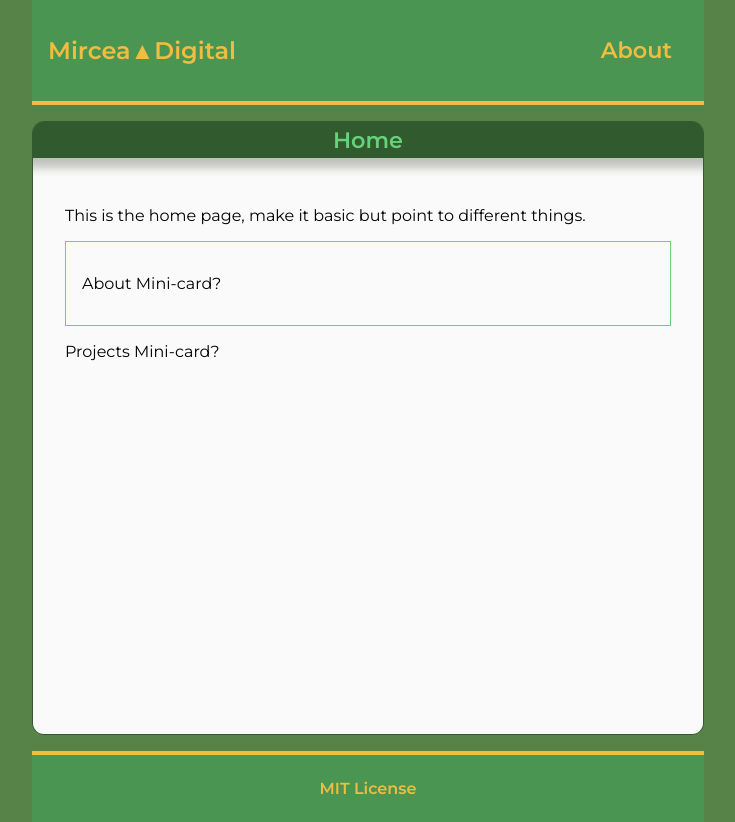
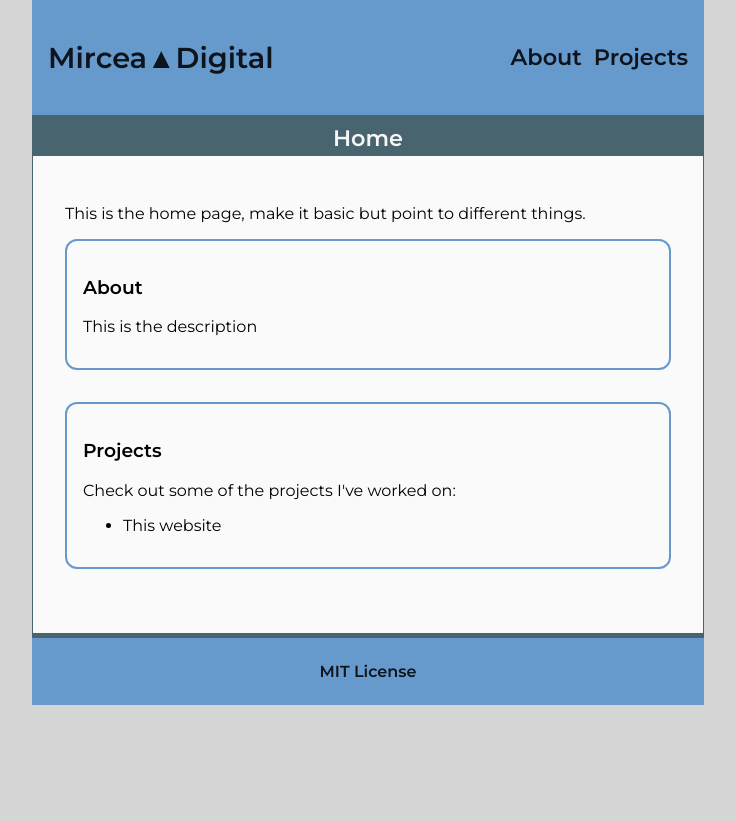
Before and after one commit to Rikoru/rikoru.github.io, a Next.js app: page / in a window 1280 px wide. Shown: the whole page, without its empty margins (272-1007 px from the left). After the commit the page ends 800 px from the top, so only its background shows below. Built offline with nearby package versions, Linux system fonts and the light colour scheme.

Commit message:
Updated index and added projects page

```diff
--- a/components/card/card.module.scss
+++ b/components/card/card.module.scss
@@ -6,7 +6,7 @@
   display: flex;
   flex-direction: column;
   justify-content: stretch;
-  border-radius: $outerRadius;
+  // border-radius: $outerRadius;
   border: 1px solid $theme;
 }
 
@@ -32,6 +32,5 @@
   align-self: stretch;
   width: 100%;
   background: $off-white;
-  height: calc(80vh - 64px);
-  box-shadow: inset 0px 20px 10px -10px #bfc1bb;
+  height: 100%;
 }
--- a/components/global/layout/footer.module.scss
+++ b/components/global/layout/footer.module.scss
@@ -1,9 +1,9 @@
-@import "styles/theming";
+@import 'styles/theming';
 
 .footer {
   background: $content;
-  color: $accent;
-  border-top: $borderWidth solid $accent;
+  color: $textDark;
+  border-top: $borderWidth solid $theme;
   display: flex;
   flex: 1;
   padding: 0.5rem 0;
--- a/components/global/layout/header.js
+++ b/components/global/layout/header.js
@@ -7,15 +7,18 @@ export default function Header() {
   return (
     <div className={styles.header}>
       <div className={styles.headerTitle}>
-        <Link href="/">
-          <h1>{g.titleCool}</h1>
-        </Link>
+        <h1>
+          <Link href="/">{g.titleCool}</Link>
+        </h1>
       </div>
       <div className={styles.navbar}>
         <ul>
           <li>
             <Link href="about">About</Link>
           </li>
+          <li>
+            <Link href="projects">Projects</Link>
+          </li>
         </ul>
       </div>
     </div>
--- a/components/global/layout/header.module.scss
+++ b/components/global/layout/header.module.scss
@@ -4,9 +4,9 @@ $spacer: 16px;
 $innerPadding: 16px;
 
 .header {
-  headerTitle {
+  .headerTitle {
     h1 {
-      font-size: 2.8rem;
+      font-size: 1.8rem;
       text-align: center;
     }
   }
@@ -15,7 +15,9 @@ $innerPadding: 16px;
     ul {
       list-style: none;
       li {
+        display: inline;
         a {
+          padding-left: 12px;
           font-size: 1.4rem;
           font-weight: 600;
         }
@@ -23,7 +25,10 @@ $innerPadding: 16px;
     }
 
     align-self: center;
-    padding-right: $innerPadding;
+  }
+
+  a:hover {
+    color: $accent;
   }
 
   // Flex
@@ -33,8 +38,10 @@ $innerPadding: 16px;
 
   // Box
   background: $content;
-  border-bottom: $borderWidth solid $accent;
-  color: $accent;
+  border-bottom: $borderWidth solid $theme;
+
+  // Basic properties
+  color: $textDark;
   width: 100%;
   padding: $spacer;
 }
--- a/components/global/layout/layout.module.scss
+++ b/components/global/layout/layout.module.scss
@@ -6,7 +6,3 @@
   margin: 0 auto;
   max-width: 42rem;
 }
-
-.main {
-  margin: 1rem auto;
-}
--- a/components/mini_card/index.js
+++ b/components/mini_card/index.js
@@ -1,15 +1,28 @@
-import React from 'react'
-import PropTypes from 'prop-types'
+import React from 'react';
+import PropTypes from 'prop-types';
 
-import styles from './mini_card.module.scss'
+import styles from './mini_card.module.scss';
+import Link from 'next/link';
 
-export default function MiniCard({ children }) {
+const prepTitleSection = (title) =>
+  !!title && (
+    <div className={styles.miniCardTitle}>
+      <h3>{title}</h3>
+    </div>
+  );
+
+export default function MiniCard({ title, pageLink, children }) {
   return (
-    <div className={styles.miniCardFrame}>
-      {children}
-    </div>
+    <Link href={pageLink}>
+      <div className={styles.miniCardFrame}>
+        {prepTitleSection(title)}
+        <div className={styles.miniCardBody}>{children}</div>
+      </div>
+    </Link>
   );
 }
 MiniCard.propTypes = {
+  title: PropTypes.string,
+  pageLink: PropTypes.string,
   children: PropTypes.element,
-}
+};
--- a/components/mini_card/mini_card.module.scss
+++ b/components/mini_card/mini_card.module.scss
@@ -1,6 +1,18 @@
 @import 'styles/theming';
 
 .miniCardFrame {
-  border: 1px solid $highlight;
+  border: 2px solid $content;
   padding: $innerPadding;
+  margin-bottom: $outerPadding;
+  border-radius: $outerRadius;
+  cursor: pointer;
+
+  &:hover {
+    background: rgba(0, 0, 0, 0.1);
+  }
 }
+
+h3.miniCardTitle {
+  // font-size: 1.2rem;
+  font-weight: 600;
+}
--- a/pages/index.js
+++ b/pages/index.js
@@ -1,17 +1,22 @@
-import React from 'react'
+import React from 'react';
 import Card from '../components/card';
 import MiniCard from '../components/mini_card';
 
 export default function Index() {
   return (
-    <Card pageTitle='Home'>
+    <Card pageTitle="Home">
       <p>This is the home page, make it basic but point to different things.</p>
 
-      <MiniCard>
-        <p>About Mini-card?</p>
+      <MiniCard title="About" pageLink="about">
+        <p>This is the description</p>
       </MiniCard>
 
-      <p>Projects Mini-card?</p>
+      <MiniCard title="Projects" pageLink="projects">
+        <p>Check out some of the projects I've worked on:</p>
+        <ul>
+          <li>This website</li>
+        </ul>
+      </MiniCard>
     </Card>
   );
 }
--- a/pages/about.js
+++ b/pages/projects.js
@@ -1,12 +1,12 @@
 import React from 'react';
 import Card from '../components/card';
 
-export default function Index() {
-  const title = 'About';
+export default function Projects() {
+  const title = 'Projects';
 
   return (
     <Card pageTitle={title}>
-      <p>Test content please ignore.</p>
+      <p>Content goes here.</p>
     </Card>
   );
 }
--- a/styles/theming.scss
+++ b/styles/theming.scss
@@ -1,9 +1,10 @@
-$backing: #578349;
+$backing: #d6d6d6;
 $accent: #f0bc42;
-$highlight: #67d27b;
-$content: #4b9552;
+$highlight: #f6f6f6;
+$content: #6699cc;
 $off-white: #fafafa;
-$theme: #325a2f;
+$theme: #48646e;
+$textDark: rgba(0, 0, 0, 0.87);
 
 $borderWidth: 4px;
 $outerPadding: 32px;
```
